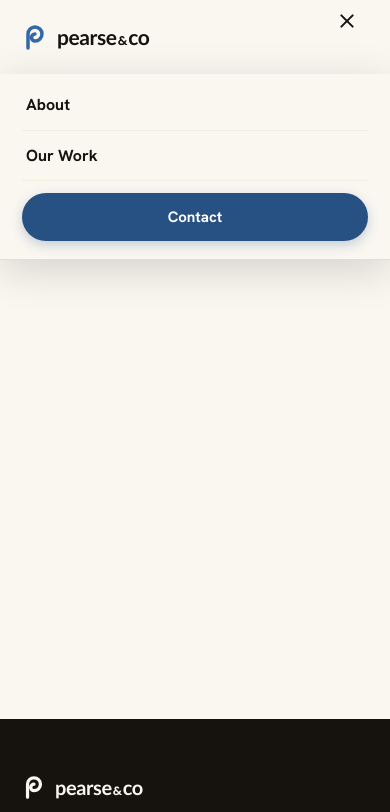
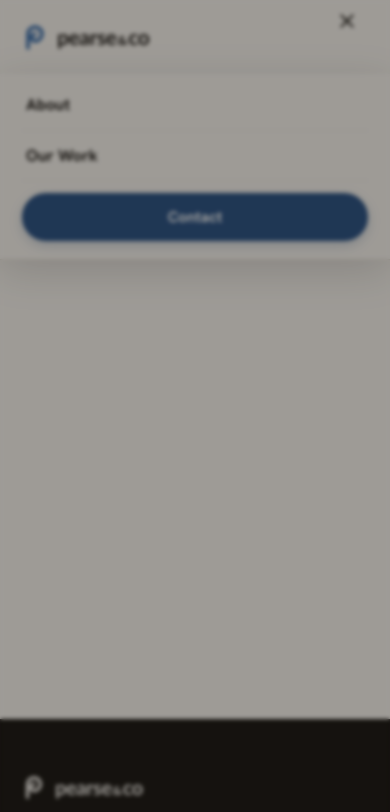
Before and after one commit to drew-wq/projects, a plain HTML site: page privacy.html in a window 390 px wide. Both pictures are taken after a click on the button "Menu". Shown: the top 812 px of the page. Drawn offline with Linux system fonts and the light colour scheme; a web font is replaced by a local one.

Commit message:
Shadow fix 2

```diff
--- a/privacy.html
+++ b/privacy.html
@@ -49,6 +49,8 @@
       <button class="mobile-menu-contact">Contact</button>
     </div>
   </div>
+
+  <div class="mobile-menu-backdrop"></div>
 </header>
 
 <!-- ==================== MAIN ==================== -->
```
